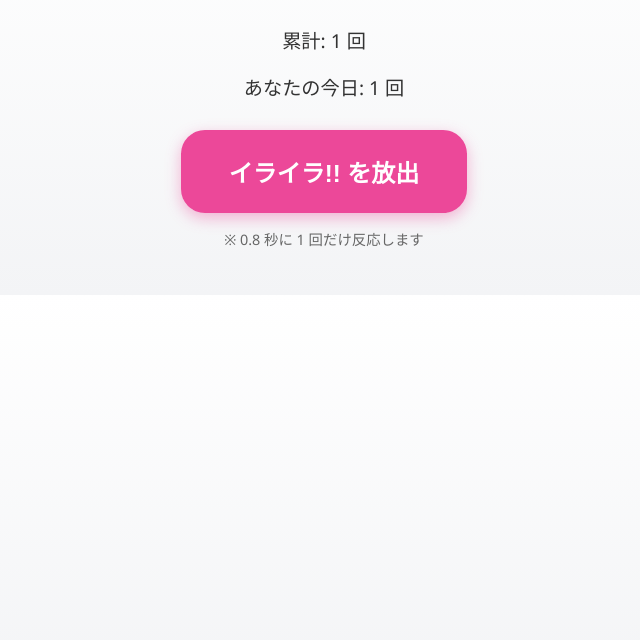
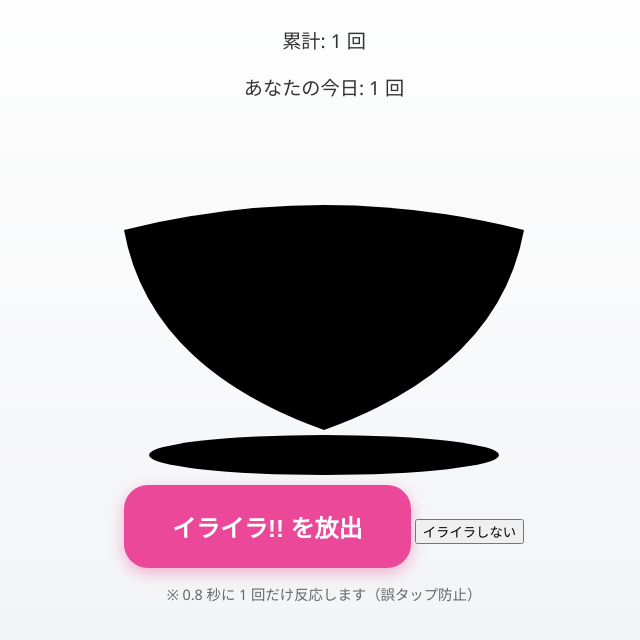
Before and after one commit to TT777888/iraira, a plain HTML site: page index.html in a window 1280 px wide. Both pictures are taken after a click on the button "イライラ!! を放出". Shown: the part 102-742 px from the top of the page, without its empty margins (316-956 px from the left). Drawn offline with Linux system fonts and the light colour scheme.

Commit message:
Update index.html

```diff
--- a/index.html
+++ b/index.html
@@ -3,6 +3,7 @@
 <head>
   <meta charset="UTF-8">
   <title>みんなのイライラボタン</title>
+  <meta name="viewport" content="width=device-width, initial-scale=1, viewport-fit=cover">
   <link rel="stylesheet" href="stylesheet.css">
 </head>
 <body>
@@ -14,44 +15,110 @@
       <p>あなたの今日: <span id="todayCount">0</span> 回</p>
     </div>
 
-    <button id="irairaButton">イライラ!! を放出</button>
-    <p class="note">※ 0.8 秒に 1 回だけ反応します</p>
+    <!-- 器（SVG） -->
+    <div class="vessel-wrap" aria-hidden="true">
+      <svg class="vessel" viewBox="0 0 200 140" role="img" aria-label="器のイラスト">
+        <!-- 影 -->
+        <ellipse cx="100" cy="130" rx="70" ry="8" class="v-shadow"></ellipse>
+        <!-- 器本体 -->
+        <path class="v-body"
+          d="M20,40
+             Q100,20 180,40
+             Q170,95 100,120
+             Q30,95 20,40 Z" />
+        <!-- 縁のハイライト -->
+        <path class="v-rim"
+          d="M22,42
+             Q100,24 178,42"
+          />
+      </svg>
+    </div>
+
+    <div class="buttons">
+      <button id="irairaButton" class="btn btn-pink" aria-label="イライラを放出">イライラ!! を放出</button>
+      <button id="calmButton" class="btn btn-blue" aria-label="イライラしない">イライラしない</button>
+    </div>
+
+    <p class="note">※ 0.8 秒に 1 回だけ反応します（誤タップ防止）</p>
   </div>
 
   <script>
+    // 要素取得
     const totalCountEl = document.getElementById("totalCount");
     const todayCountEl = document.getElementById("todayCount");
-    const button = document.getElementById("irairaButton");
+    const irairaBtn = document.getElementById("irairaButton");
+    const calmBtn = document.getElementById("calmButton");
+    const vessel = document.querySelector(".vessel");
 
     // LocalStorageキー
     const TOTAL_KEY = "iraira_total";
     const TODAY_KEY = "iraira_today_" + new Date().toISOString().slice(0,10);
+    const VESSEL_KEY = "iraira_vessel_scale";
 
-    // 初期化
+    // 初期値読み込み
     let total = Number(localStorage.getItem(TOTAL_KEY) || 0);
     let today = Number(localStorage.getItem(TODAY_KEY) || 0);
-    totalCountEl.textContent = total;
-    todayCountEl.textContent = today;
+    let vesselScale = Number(localStorage.getItem(VESSEL_KEY) || 1); // 0.6〜2.0でクランプ
 
+    // 表示反映
+    const updateCounters = () => {
+      totalCountEl.textContent = total;
+      todayCountEl.textContent = today;
+    };
+    updateCounters();
+
+    // 器のスケール反映
+    const clamp = (n, min, max) => Math.min(max, Math.max(min, n));
+    const applyVesselScale = () => {
+      vesselScale = clamp(vesselScale, 0.6, 2.0);
+      vessel.style.setProperty("--v-scale", vesselScale);
+      try { localStorage.setItem(VESSEL_KEY, String(vesselScale)); } catch {}
+    };
+    applyVesselScale();
+
+    // 連打クールダウン
     let cooldown = false;
-    button.addEventListener("click", () => {
+    const withCooldown = (fn) => {
       if (cooldown) return;
       cooldown = true;
-      setTimeout(() => cooldown = false, 800);
+      setTimeout(() => (cooldown = false), 800);
+      fn();
+    };
 
-      total++;
-      today++;
+    // アニメ付与ユーティリティ
+    const pulse = (el, cls = "pressed", ms = 220) => {
+      el.classList.add(cls);
+      setTimeout(() => el.classList.remove(cls), ms);
+    };
 
-      totalCountEl.textContent = total;
-      todayCountEl.textContent = today;
+    // イライラ：増やす（器を大きく）
+    irairaBtn.addEventListener("click", () => withCooldown(() => {
+      total++; today++;
+      updateCounters();
+      try {
+        localStorage.setItem(TOTAL_KEY, total);
+        localStorage.setItem(TODAY_KEY, today);
+      } catch {}
+      vesselScale += 0.08; // 拡大ステップ
+      applyVesselScale();
+      pulse(irairaBtn);
+      pulse(vessel, "vessel-bounce", 260);
+    }));
 
-      localStorage.setItem(TOTAL_KEY, total);
-      localStorage.setItem(TODAY_KEY, today);
+    // イライラしない：減らす（器を小さく）
+    calmBtn.addEventListener("click", () => withCooldown(() => {
+      vesselScale -= 0.08; // 縮小ステップ
+      applyVesselScale();
+      pulse(calmBtn);
+      pulse(vessel, "vessel-bounce", 260);
+    }));
 
-      // アニメーション
-      button.classList.add("pressed");
-      setTimeout(() => button.classList.remove("pressed"), 300);
-    });
+    // iOSのダブルタップ拡大防止（任意）
+    document.addEventListener("touchend", (e) => {
+      const now = Date.now();
+      if (document.lastTouch && now - document.lastTouch < 350) e.preventDefault();
+      document.lastTouch = now;
+    }, { passive: false });
   </script>
 </body>
 </html>
```
